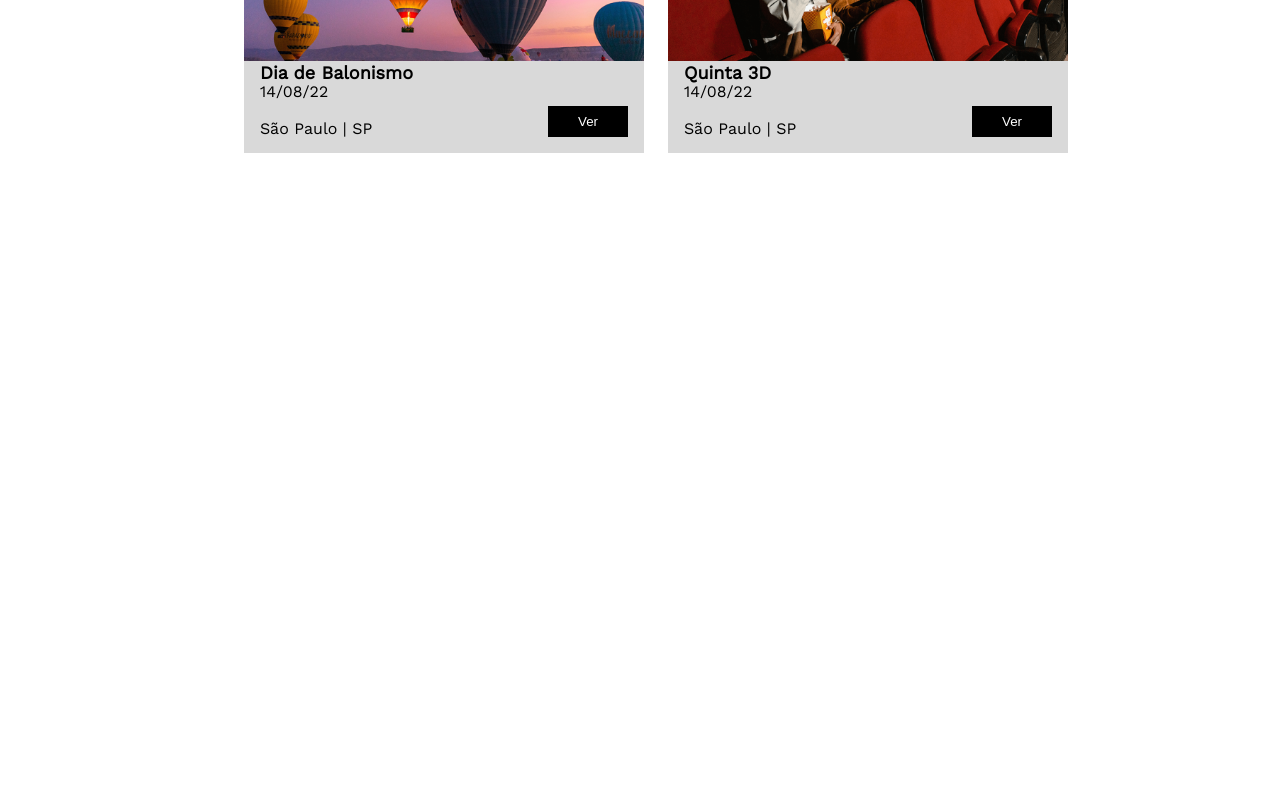
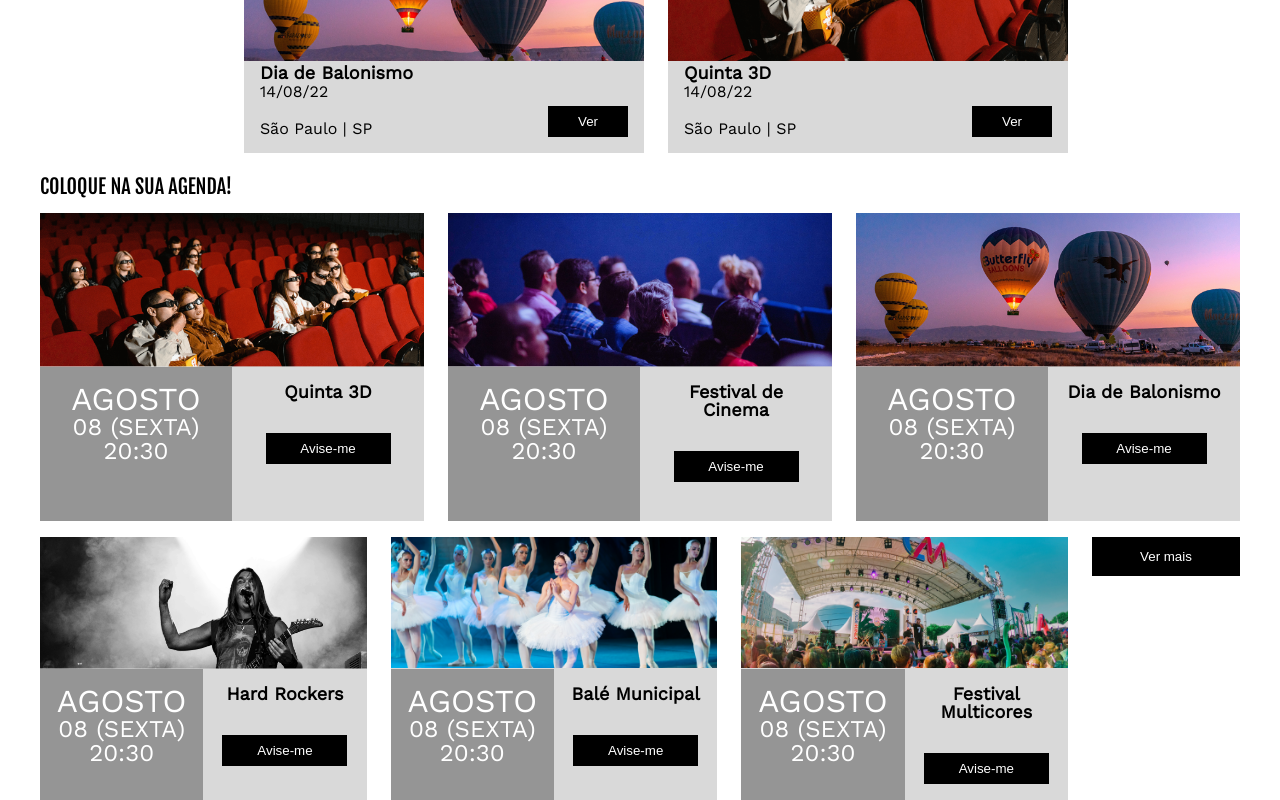
Before and after one commit to hideakifukami/culturama-react, a React (Create React App) app: page / in a window 1280 px wide. Shown: the part 2324-3124 px from the top of the page. Before the commit the page ends 2477 px from the top, so only its background shows below. Built offline with nearby package versions, Linux system fonts and the light colour scheme.

Commit message:
create Schedule component

```diff
--- a/src/components/EventItem/index.js
+++ b/src/components/EventItem/index.js
@@ -1,14 +1,14 @@
 import React from 'react'
 import * as C from './styles'
 
-const EventItem = (props) => {
+const EventItem = ({ src, alt, h3, h4, h5, button}) => {
   return (
     <C.ItemList>
-        <C.ItemImg src={props.eventSrc} alt={props.eventAlt} />
-        <C.ItemH3>{props.eventH3}</C.ItemH3>
-        <C.ItemH4>{props.eventH4}</C.ItemH4>
-        <C.ItemH5>{props.eventH5}</C.ItemH5>
-        <C.ItemButton>Ver</C.ItemButton>
+        <C.ItemImg src={src} alt={alt} />
+        <C.ItemH3>{h3}</C.ItemH3>
+        <C.ItemH4>{h4}</C.ItemH4>
+        <C.ItemH5>{h5}</C.ItemH5>
+        <C.ItemButton>{button}</C.ItemButton>
     </C.ItemList>
   )
 }
--- a/src/components/Events/index.js
+++ b/src/components/Events/index.js
@@ -6,72 +6,80 @@ import ButtonMais from '../ButtonMais'
 
 const Events = () => {
 
-    const h4Data = "14/08/22"
-    const h5Data = "São Paulo | SP"
+    const h4 = "14/08/22"
+    const h5 = "São Paulo | SP"
 
-    const itemData = [
+    const eventItemData = [
         {
             src: eventsData.evento1,
             alt: "Velas em fundo preto.",
             h3: "Festival das Luzes",
-            h4: h4Data,
-            h5: h5Data
+            h4: h4,
+            h5: h5,
+            button: "Ver"
         },
 
         {
             src: eventsData.evento2,
             alt: "Pessoas em uma festa",
             h3: "Festa Latina",
-            h4: h4Data,
-            h5: h5Data
+            h4: h4,
+            h5: h5,
+            button: "Ver"
         },
 
         {
             src: eventsData.evento3,
             alt: "Sala de cinema",
             h3: "Festival de Cinema",
-            h4: h4Data,
-            h5: h5Data
+            h4: h4,
+            h5: h5,
+            button: "Ver"
         },
 
         {
             src: eventsData.evento4,
             alt: "Corrida de bicicleta",
             h3: "Corrida pela Saúde",
-            h4: h4Data,
-            h5: h5Data
+            h4: h4,
+            h5: h5,
+            button: "Ver"
         },
 
         {
             src: eventsData.evento5,
             alt: "Pikachu gigante",
             h3: "Feira de animes",
-            h4: h4Data,
-            h5: h5Data
+            h4: h4,
+            h5: h5,
+            button: "Ver"
         },
 
         {
             src: eventsData.evento6,
             alt: "Show a céu aberto",
             h3: "Festival Multicores",
-            h4: h4Data,
-            h5: h5Data
+            h4: h4,
+            h5: h5,
+            button: "Ver"
         },
 
         {
             src: eventsData.evento7,
             alt: "Festival de balões",
             h3: "Dia de Balonismo",
-            h4: h4Data,
-            h5: h5Data
+            h4: h4,
+            h5: h5,
+            button: "Ver"
         },
 
         {
             src: eventsData.evento8,
             alt: "Sala de cinema",
             h3: "Quinta 3D",
-            h4: h4Data,
-            h5: h5Data
+            h4: h4,
+            h5: h5,
+            button: "Ver"
         }
     ]
 
@@ -79,8 +87,8 @@ const Events = () => {
     <C.EventsContainer>
         <C.EventsTitle>Próximos Eventos</C.EventsTitle>
         <C.EventsList>
-            {itemData.map((item, index) => (
-                <EventItem  eventSrc={item.src} eventAlt={item.alt} eventH3={item.h3} eventH4={item.h4} eventH5={item.h5} />
+            {eventItemData.map((item, index) => (
+                <EventItem  src={item.src} alt={item.alt} h3={item.h3} h4={item.h4} h5={item.h5} button={item.button} />
             ))}
             <ButtonMais />
         </C.EventsList>
--- a/src/components/Principal/index.js
+++ b/src/components/Principal/index.js
@@ -3,6 +3,7 @@ import { bannerData } from '../../data'
 import Banner from '../Banner'
 import Category from '../Category'
 import Events from '../Events'
+import Schedule from '../Schedule'
 import * as C from './styles'
 
 const Principal = () => {
@@ -21,6 +22,7 @@ const Principal = () => {
         />
         <Category />
         <Events />
+        <Schedule />
     </C.Main>
   )
 }
--- /dev/null
+++ b/src/components/Schedule/index.js
@@ -0,0 +1,89 @@
+import React from 'react'
+import { scheduleData } from '../../data'
+import ButtonMais from '../ButtonMais'
+import ScheduleItem from '../ScheduleItem'
+import * as C from './styles'
+
+const Schedule = () => {
+
+    const h3 = "agosto"
+    const h4 = "08 (sexta)"
+    const h5 = "20:30"
+    const button = "Avise-me"
+
+    const scheduleItemData = [
+        {
+            src: scheduleData.agenda1,
+            alt: "Sala de cinema",
+            h3: h3,
+            h4: h4,
+            h5: h5,
+            h6: "Quinta 3D",
+            button: button
+        },
+
+        {
+            src: scheduleData.agenda2,
+            alt: "Sala de cinema",
+            h3: h3,
+            h4: h4,
+            h5: h5,
+            h6: "Festival de Cinema",
+            button: button
+        },
+
+        {
+            src: scheduleData.agenda3,
+            alt: "Festival de balões",
+            h3: h3,
+            h4: h4,
+            h5: h5,
+            h6: "Dia de Balonismo",
+            button: button
+        },
+
+        {
+            src: scheduleData.agenda4,
+            alt: "Cantor de rock",
+            h3: h3,
+            h4: h4,
+            h5: h5,
+            h6: "Hard Rockers",
+            button: button
+        },
+
+        {
+            src: scheduleData.agenda5,
+            alt: "Bailarinas no palco",
+            h3: h3,
+            h4: h4,
+            h5: h5,
+            h6: "Balé Municipal",
+            button: button
+        },
+
+        {
+            src: scheduleData.agenda6,
+            alt: "Show a céu aberto",
+            h3: h3,
+            h4: h4,
+            h5: h5,
+            h6: "Festival Multicores",
+            button: button
+        }
+    ]
+
+  return (
+    <C.ScheduleContainer>
+        <C.ScheduleTitle>Coloque na sua agenda!</C.ScheduleTitle>
+        <C.ScheduleList>
+            {scheduleItemData.map((item, index) => (
+                <ScheduleItem src={item.src} alt={item.alt} h3={item.h3} h4={item.h4} h5={item.h5} h6={item.h6} button={item.button} />
+            ))}
+            <ButtonMais />
+        </C.ScheduleList>
+    </C.ScheduleContainer>
+  )
+}
+
+export default Schedule
--- /dev/null
+++ b/src/components/Schedule/styles.js
@@ -0,0 +1,29 @@
+import styled from "styled-components";
+import { fontData } from "../../data";
+
+export const ScheduleContainer = styled.section`
+`
+
+export const ScheduleTitle = styled.h2`
+    font-size: 20px;
+    text-transform: uppercase;
+    font-family: ${fontData.fonteSecundaria};
+    margin-top: 1.5rem;
+    margin-bottom: 1rem;
+`
+
+export const ScheduleList = styled.ul`
+    display: flex;
+    flex-wrap: wrap;
+    column-gap: 1.5rem;
+    row-gap: 1rem;
+    justify-content: center;
+
+    @media (min-width: 720px) {
+        justify-content: end;
+    }
+
+    @media (min-width: 1440px) {
+        justify-content: center;
+    }
+`
--- /dev/null
+++ b/src/components/ScheduleItem/index.js
@@ -0,0 +1,27 @@
+import React from 'react'
+import * as C from './styles'
+
+const ScheduleItem = ({ src, alt, h6}) => {
+
+    const h3 = "agosto"
+    const h4 = "08 (sexta)"
+    const h5 = "20:30"
+    const button = "Avise-me"
+
+  return (
+    <C.ScheduleItemList>
+        <C.ScheduleItemImage src={src} alt={alt} />
+        <C.ScheduleItemInfo>
+            <C.ScheduleItemH3>{h3}</C.ScheduleItemH3>
+            <C.ScheduleItemH4>{h4}</C.ScheduleItemH4>
+            <C.ScheduleItemH5>{h5}</C.ScheduleItemH5>
+        </C.ScheduleItemInfo>
+        <C.ScheduleItemAttraction>
+            <C.ScheduleItemH6>{h6}</C.ScheduleItemH6>
+            <C.ScheduleItemButton>{button}</C.ScheduleItemButton>
+        </C.ScheduleItemAttraction>
+    </C.ScheduleItemList>
+  )
+}
+
+export default ScheduleItem
--- /dev/null
+++ b/src/components/ScheduleItem/styles.js
@@ -0,0 +1,71 @@
+import styled from "styled-components";
+import { colorData } from "../../data";
+
+export const ScheduleItemList = styled.li`
+    display: grid;
+    flex-grow: 1;
+    max-width: 400px;
+    grid-template-columns: repeat(2, 1fr);
+    grid-template-rows: repeat(2, 1fr);
+    background-color: ${colorData.cinzaClaro};
+
+    @media(min-width: 720px) {
+        width: 308px;
+    }
+
+    @media(min-width: 1440px) {
+        width: 330px;
+    }
+
+`
+
+export const ScheduleItemImage = styled.img`
+    grid-column: 1/3;
+    width: 100%;
+`
+
+export const ScheduleItemInfo = styled.div`
+    text-align: center;
+    background-color: ${colorData.cinzaEscuro};
+    color: white;
+    text-transform: uppercase;
+    padding-top: 1rem;
+`
+
+export const ScheduleItemH3 = styled.h3`
+    font-size: 2rem;
+`
+
+export const ScheduleItemH4 = styled.h4`
+    font-size: 1.5rem;
+`
+
+export const ScheduleItemH5 = styled.h5`
+    font-size: 1.5rem;
+`
+
+export const ScheduleItemAttraction = styled.div`
+    text-align: center;
+    padding: 1rem;
+`
+
+export const ScheduleItemH6 = styled.h6`
+    font-size: 18px;
+    font-weight: 600;
+    margin-bottom: 2rem;
+`
+
+export const ScheduleItemButton = styled.button`
+    outline: none;
+    border: none;
+    background-color: black;
+    color: white;
+    padding: .5rem 0;
+    width: 125px;
+    cursor: pointer;
+    transition: .5s;
+
+    :hover {
+        background-color: ${colorData.amarelo};
+    }
+`
--- a/src/data.js
+++ b/src/data.js
@@ -96,3 +96,12 @@ export const eventsData = {
     evento7: Evento7,
     evento8: Evento8
 }
+
+export const scheduleData = {
+    agenda1: Agenda1,
+    agenda2: Agenda2,
+    agenda3: Agenda3,
+    agenda4: Agenda4,
+    agenda5: Agenda5,
+    agenda6: Agenda6
+}
```
